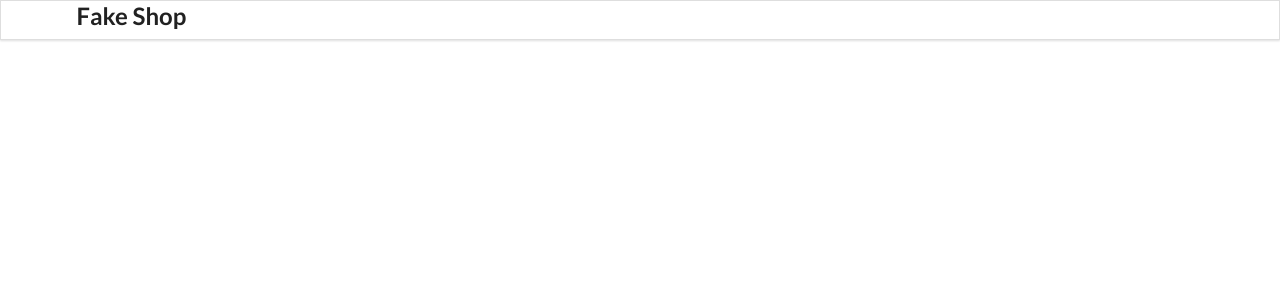
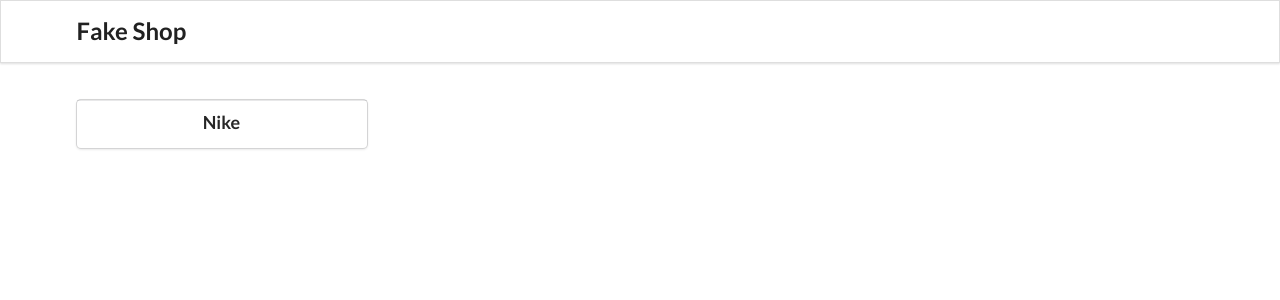
Before and after one commit to DimanthaWeerakoon/react-redux-shopping-app, a React (Create React App) app: page / in a window 1280 px wide. Shown: the top 300 px of the page. Built offline with nearby package versions, Linux system fonts and the light colour scheme.

Commit message:
Product card created

```diff
--- a/src/containers/Header.js
+++ b/src/containers/Header.jsx
@@ -2,7 +2,7 @@
 
 const Header = () => {
   return (
-    <div className="ui fixed menu">
+    <div className="ui fixed menu" style={{ padding: "15px" }}>
       <div className="ui container center">
         <h2>Fake Shop</h2>
       </div>
--- /dev/null
+++ b/src/containers/ProductComponent.jsx
@@ -0,0 +1,21 @@
+import React from "react";
+import { useSelector } from "react-redux";
+
+const ProductComponent = () => {
+  const products = useSelector((state) => state.allProducts.products);
+  const { id, title } = products[0];
+  return (
+    <div className="four column wide">
+      <div className="ui link cards">
+        <div className="card">
+          <div className="image"></div>
+          <div className="content">
+            <div className="header">{title}</div>
+          </div>
+        </div>
+      </div>
+    </div>
+  );
+};
+
+export default ProductComponent;
--- a/src/containers/ProductListing.js
+++ /dev/null
@@ -1,11 +0,0 @@
-import React from "react";
-
-const ProductListing = () => {
-  return (
-    <div>
-      <h1>Product Listing</h1>
-    </div>
-  );
-};
-
-export default ProductListing;
--- /dev/null
+++ b/src/containers/ProductListing.jsx
@@ -0,0 +1,15 @@
+import React from "react";
+import { useSelector } from "react-redux";
+import ProductComponent from "./ProductComponent";
+
+const ProductListing = () => {
+  const products = useSelector((state) => state);
+  console.log(products);
+  return (
+    <div className="ui grid container" style={{ paddingTop: "100px" }}>
+      <ProductComponent />
+    </div>
+  );
+};
+
+export default ProductListing;
```
Also changed, not shown: src/containers/ProductComponent.js (deleted, +0 -11 lines), src/containers/ProductDetail.jsx (renamed from src/containers/ProductDetail.js).
